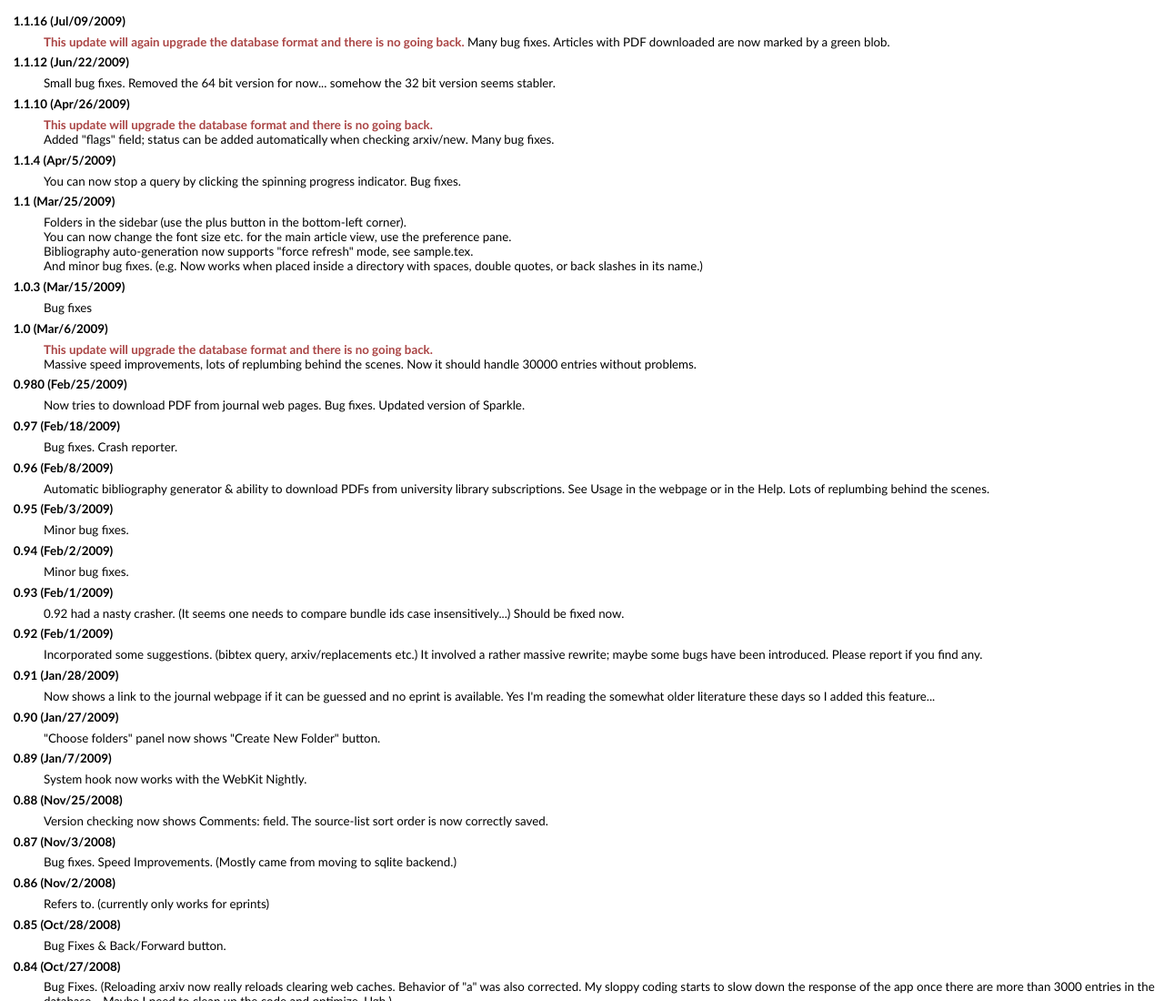
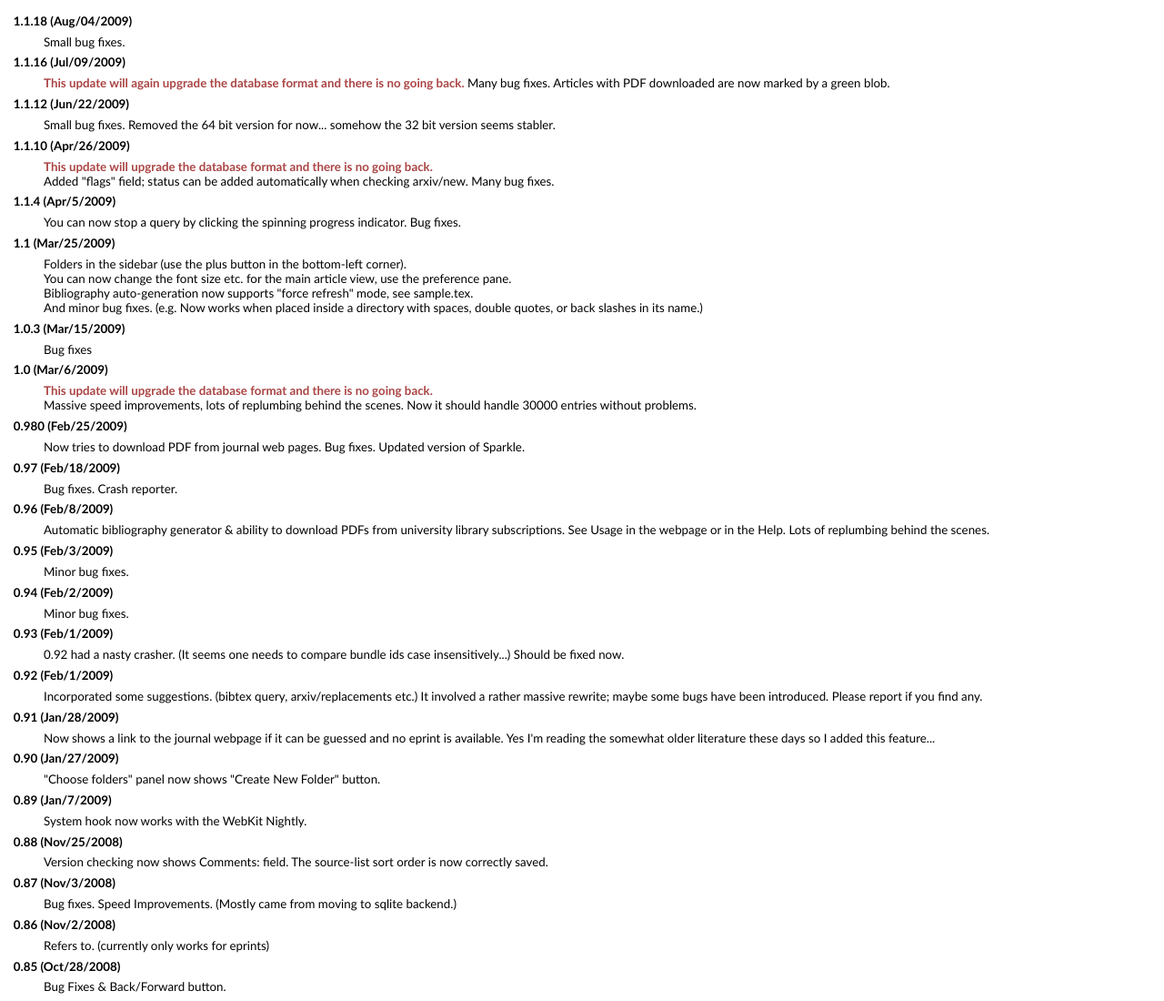
Before and after one commit to yujitach/inspire, a plain HTML site: page Release Notes.html in a window 1280 px wide. Shown: the top 1100 px of the page at 91% size. Drawn offline with Linux system fonts and the light colour scheme.

Commit message:
ver 1.1.18

```diff
--- a/Release Notes.html
+++ b/Release Notes.html
@@ -19,6 +19,8 @@ dt{
 </head>
 <body>
 <dl>
+	<dt>1.1.18 (Aug/04/2009)</dt>
+	<dd>Small bug fixes. </dd>
 	<dt>1.1.16 (Jul/09/2009)</dt>
 	<dd><span class="warning">This update will again upgrade the database format and there is no going back.</span>
 	Many bug fixes. Articles with PDF downloaded are now marked by a green blob.</dd>
```
Also changed, not shown: 8 other files.
